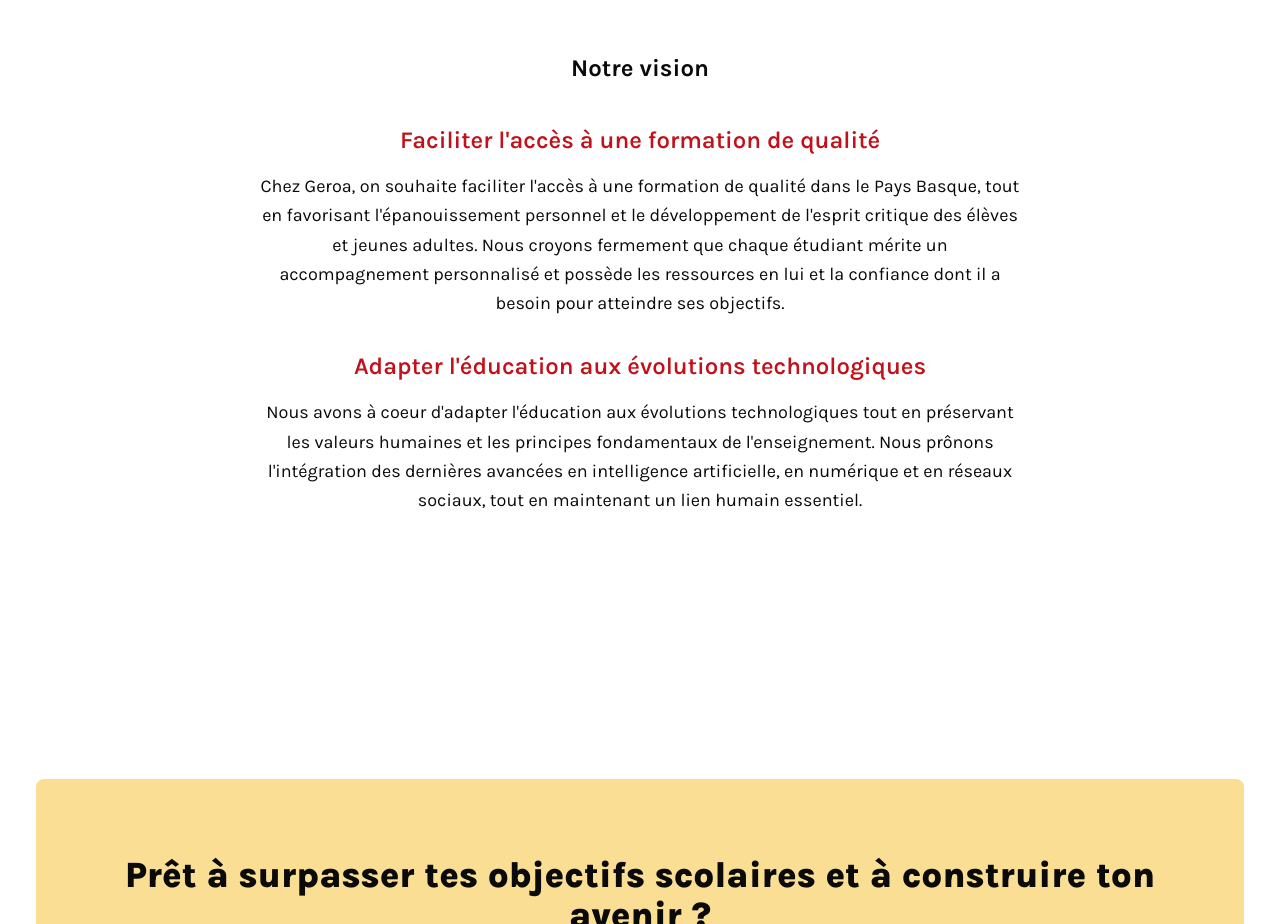
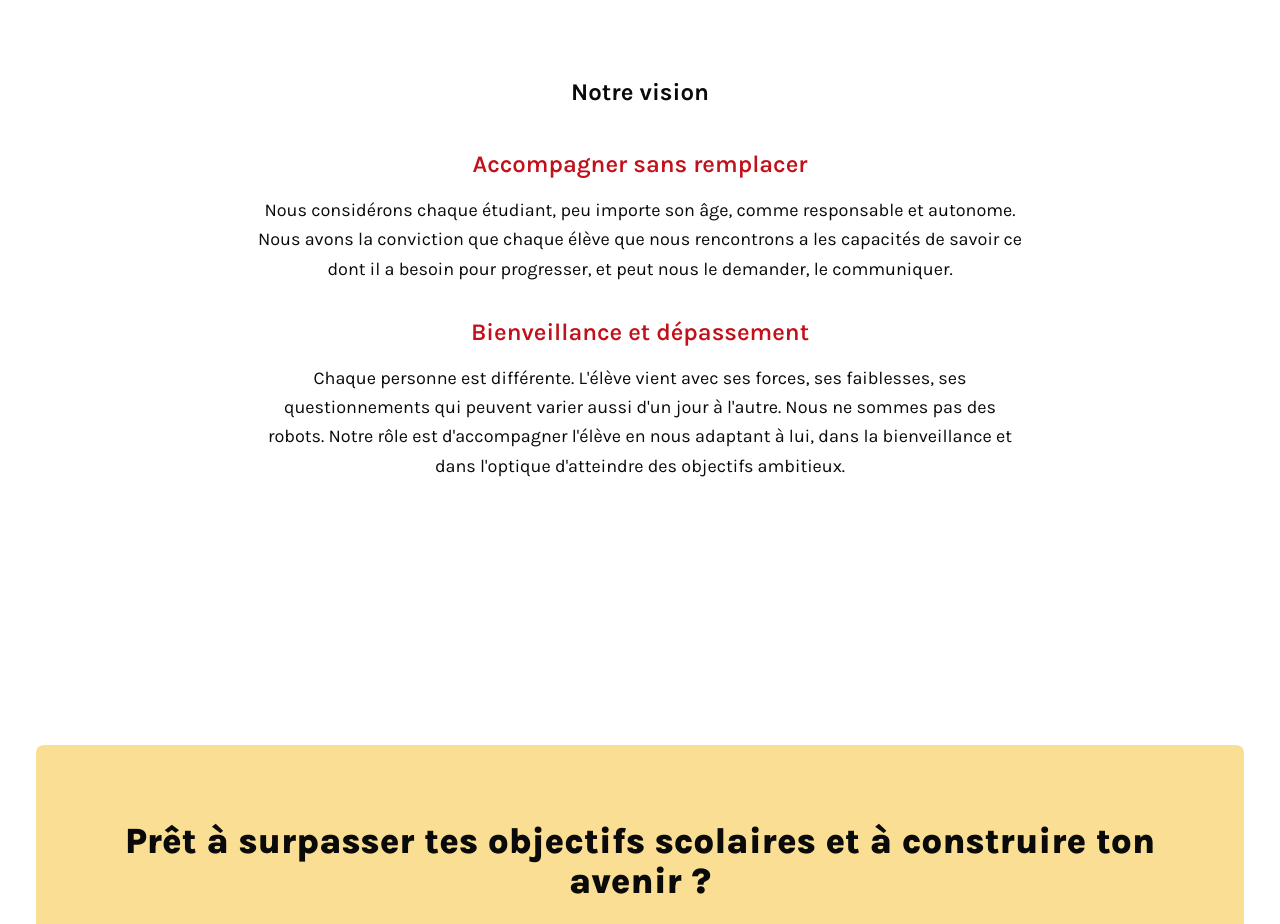
Before and after one commit to clemencefrz/cours-geroa, a Next.js app: page /about in a window 1280 px wide. Shown: the part 1860-2784 px from the top of the page. Built offline with nearby package versions, Linux system fonts and the light colour scheme.

Commit message:
Mise à jour de la vision et de la description

```diff
--- a/src/components/specific/contact/About.tsx
+++ b/src/components/specific/contact/About.tsx
@@ -61,7 +61,7 @@ const About = () => {
               "La physique-chimie",
               "L'informatique (Python, Typescript, Matlab, etc.)",
             ]}
-            qualifications={`Après une classe prépa Math Sup/Math Spé, je suis entrée dans une grande école d'ingénieur toulousaine (l'ENSEEIHT). C'est là que j'ai commencé les cours particuliers, d'abord en agence (Complétude), puis avec mon école (Cours particuliers à prépas) et enfin en auto-entreprise (des élèves du lycée Villa Pia, d'ISA BTP, d'EPITA...).`}
+            qualifications={`Après une classe prépa Math Sup/Math Spé, je suis entrée dans une grande école d'ingénieur toulousaine (l'ENSEEIHT). C'est là que j'ai commencé les cours particuliers, d'abord en agence (Complétude), puis avec mon école (Cours particuliers à prépas) et enfin en auto-entreprise (des élèves du lycée Villa Pia, d'ISA BTP, d'EPITA...). J'ai également donné des cours à l'IUT de Bayonne.`}
             srcImage="/images/clemence.jpeg"
           />
           <CardTutor
@@ -82,16 +82,16 @@ Depuis mes années en prépa, je donne régulièrement des cours particuliers à
       <MotionDiv title="Notre vision">
         <div className="flex flex-col items-center gap-8 p-6 border-slate-200 rounded-lg">
           <div className="text-center">
-            <h3 className="text-2xl font-semibold text-brandTwo mb-4">{`Faciliter l'accès à une formation de qualité`}</h3>
+            <h3 className="text-2xl font-semibold text-brandTwo mb-4">{`Accompagner sans remplacer`}</h3>
             <p className="text-lg leading-relaxed max-w-3xl mx-auto">
-              {`Chez Geroa, on souhaite faciliter l'accès à une formation de qualité dans le Pays Basque, tout en favorisant l'épanouissement personnel et le développement de l'esprit critique des élèves et jeunes adultes. Nous croyons fermement que chaque étudiant mérite un accompagnement personnalisé et possède les ressources en lui et la confiance dont il a besoin pour atteindre ses objectifs.`}
+              {`Nous considérons chaque étudiant, peu importe son âge, comme responsable et autonome. Nous avons la conviction que chaque élève que nous rencontrons a les capacités de savoir ce dont il a besoin pour progresser, et peut nous le demander, le communiquer.`}
             </p>
           </div>
 
           <div className="text-center">
-            <h3 className="text-2xl font-semibold text-brandTwo mb-4">{`Adapter l'éducation aux évolutions technologiques`}</h3>
+            <h3 className="text-2xl font-semibold text-brandTwo mb-4">{`Bienveillance et dépassement`}</h3>
             <p className="text-lg leading-relaxed max-w-3xl mx-auto">
-              {`Nous avons à coeur d'adapter l'éducation aux évolutions technologiques tout en préservant les valeurs humaines et les principes fondamentaux de l'enseignement. Nous prônons l'intégration des dernières avancées en intelligence artificielle, en numérique et en réseaux sociaux, tout en maintenant un lien humain essentiel.`}
+              {`Chaque personne est différente. L'élève vient avec ses forces, ses faiblesses, ses questionnements qui peuvent varier aussi d'un jour à l'autre. Nous ne sommes pas des robots. Notre rôle est d'accompagner l'élève en nous adaptant à lui, dans la bienveillance et dans l'optique d'atteindre des objectifs ambitieux.`}
             </p>
           </div>
         </div>
```
